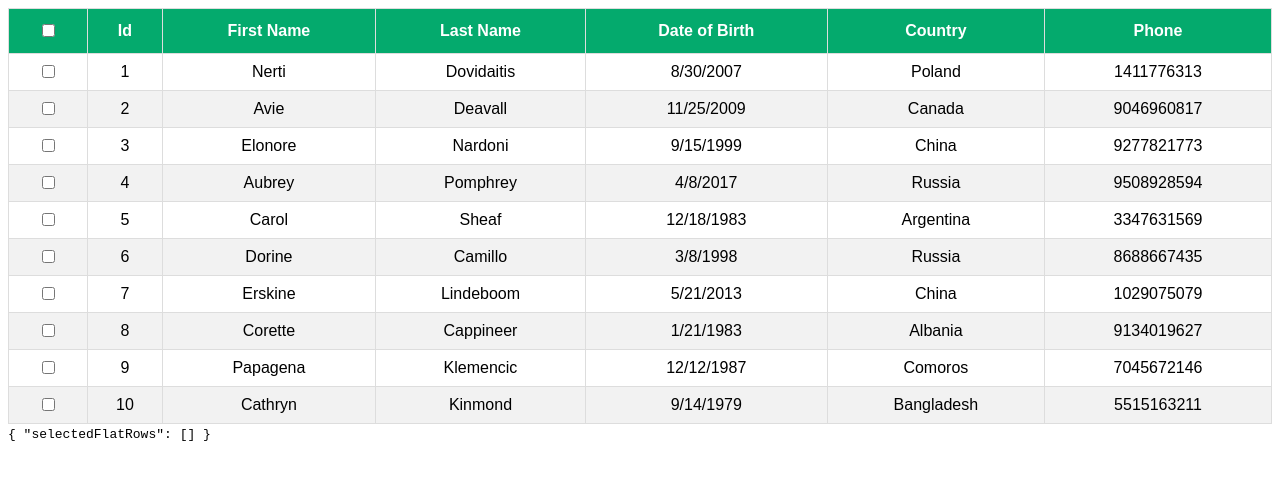
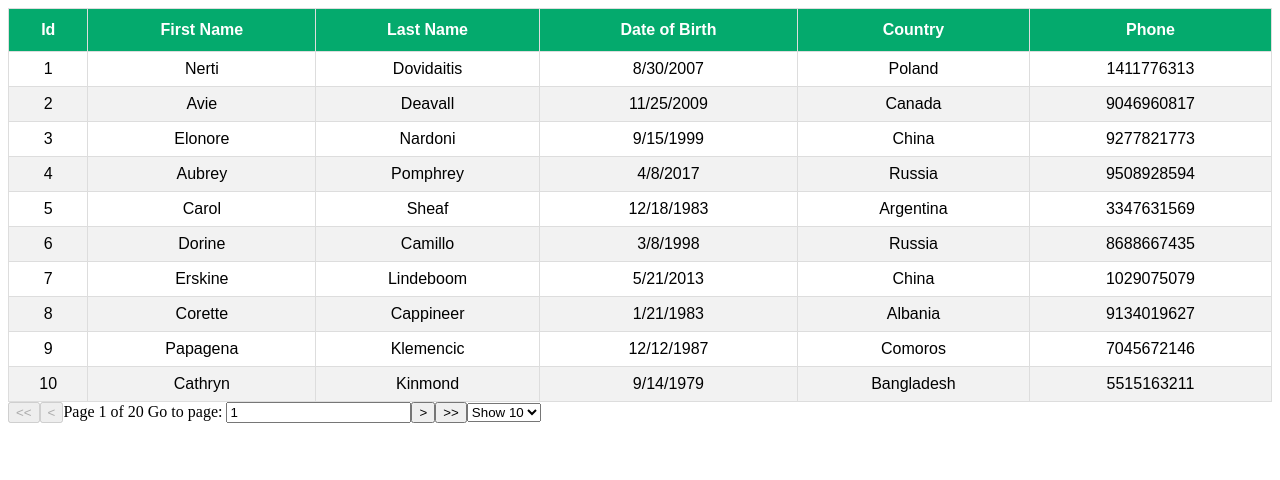
Before and after one commit to GeisielMelo/React-table, a React (Vite) app: page / in a window 1280 px wide. Shown: the top 480 px of the page. Built offline with nearby package versions, Linux system fonts and the light colour scheme.

Commit message:
feat: pagination table created

```diff
--- a/src/App.jsx
+++ b/src/App.jsx
@@ -7,7 +7,7 @@ import { RowSelection } from './components/RowSelection'
 
 function App() {
   return (
-    <RowSelection/>
+    <PaginationTable/>
   )
 }
 
--- a/src/components/PaginationTable.jsx
+++ b/src/components/PaginationTable.jsx
@@ -26,13 +26,14 @@ export const PaginationTable = () => {
     canNextPage,
     canPreviousPage,
     pageOptions,
+    setPageSize,
     state,
     pageCount,
     gotoPage,
     prepareRow,
   } = tableInstance;
 
-  const { pageIndex } = state;
+  const { pageIndex, pageSize  } = state;
 
   return (
     <>
@@ -67,19 +68,35 @@ export const PaginationTable = () => {
           {"<<"}
         </button>
         <button onClick={() => previousPage()} disabled={!canPreviousPage}>
-          Previous
+          {"<"}
         </button>
 
         <span>
-          {pageIndex + 1} / {pageOptions.length}
+          Page {pageIndex + 1} of {pageOptions.length}{' '}
+        </span>
+
+        <span>
+          Go to page:{" "}
+          <input type="number" placeholder="" defaultValue={pageIndex + 1} onChange={(e) => {
+            const page = e.target.value ? Number(e.target.value) - 1 : 0;
+            gotoPage(page);
+          }} />
         </span>
 
         <button onClick={() => nextPage()} disabled={!canNextPage}>
-          Next
+          {">"}
         </button>
         <button onClick={() => gotoPage(pageCount - 1)} disabled={!canNextPage}>
           {">>"}
         </button>
+
+        <select value={pageSize} onChange={(e) => setPageSize(Number(e.target.value))}>
+          {[10, 20, 30, 40, 50].map((pageSize) => (
+            <option key={pageSize} value={pageSize}>
+              Show {pageSize}
+            </option>
+          ))}
+        </select>
       </div>
     </>
   );
```
